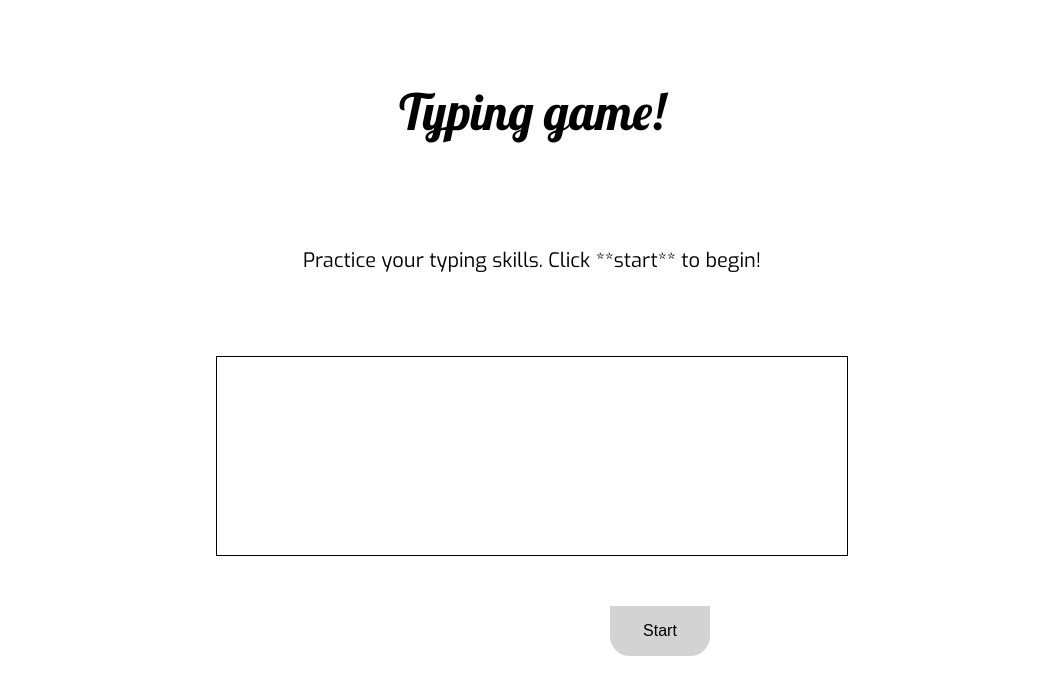
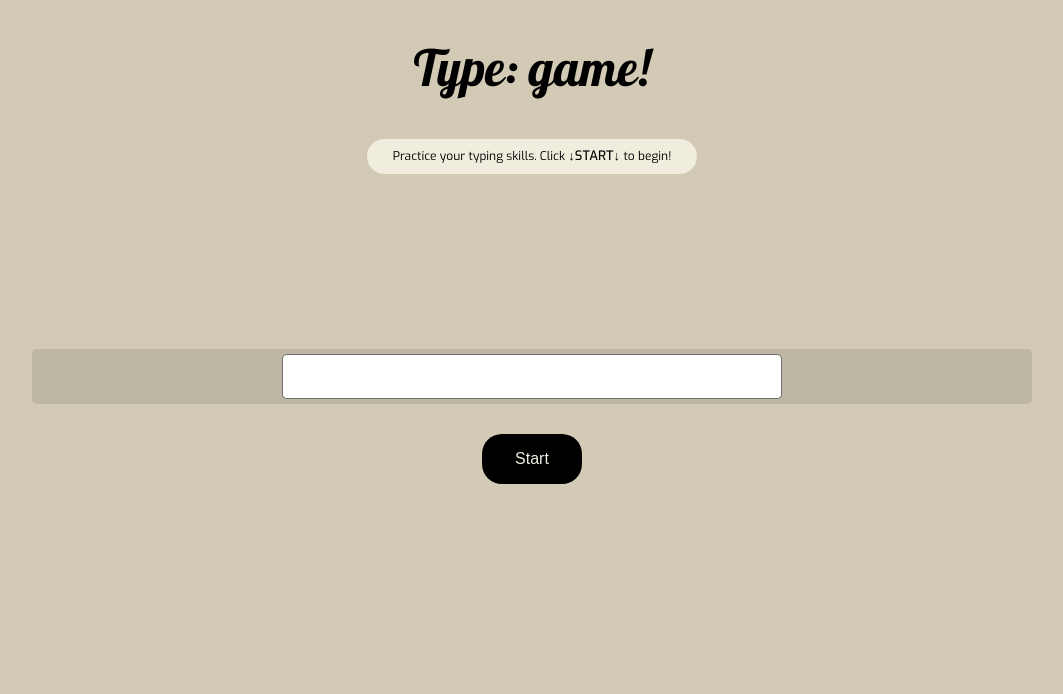
Before and after one commit to Aham3d/typing-game, a plain HTML site: page index.html in a window 1280 px wide. Shown: the whole page, without its empty margins (108-1171 px from the left). Drawn offline with Linux system fonts and the light colour scheme.

Commit message:
basic design part is done

```diff
--- a/index.html
+++ b/index.html
@@ -1,7 +1,7 @@
 <!-- inside index.html -->
 <html>
 <head>
-  <title>Typing game</title>
+  <title>Type: game</title>
 
   <link rel="stylesheet" href="style.css">
 
@@ -14,12 +14,12 @@
 </head>
 <body>
 
-  <header>Typing game!</header>
+  <header>Type: game!</header>
 
   <div class="main">
 
     <div class="title-box">
-      <p class="message">Practice your typing skills. Click **start** to begin!</p>
+      <p class="title">Practice your typing skills. Click <span> ↓START↓ </span> to begin!</p>
     </div>
     <div class="quote-box">
       <p id="quote"></p> <!-- This will display our quote -->
@@ -28,7 +28,7 @@
       <p id="message"></p> <!-- This will display any status messages -->
     </div>
 
-    <div class="input-area">
+    <div class="typing-area">
       <input class="typing-box" type="text" aria-label="current word" id="typed-value" /> <!-- The textbox for typing -->
     </div>
     <div class="button-area">
--- a/style.css
+++ b/style.css
@@ -1,8 +1,96 @@
+/* Box sizing rules */
+*,
+*::before,
+*::after {
+  box-sizing: border-box;
+}
+
+/* Remove default margin */
+body,
+h1,
+h2,
+h3,
+h4,
+p,
+figure,
+blockquote,
+dl,
+dd {
+  margin: 0;
+}
+
+/* Remove list styles on ul, ol elements with a list role, which suggests default styling will be removed */
+ul[role='list'],
+ol[role='list'] {
+  list-style: none;
+}
+
+/* Set core root defaults */
+html:focus-within {
+  scroll-behavior: smooth;
+}
+
+/* Set core body defaults */
+body {
+  min-height: 100vh;
+  text-rendering: optimizeSpeed;
+  line-height: 1.5;
+}
+
+/* A elements that don't have a class get default styles */
+a:not([class]) {
+  text-decoration-skip-ink: auto;
+}
+
+/* Make images easier to work with */
+img,
+picture {
+  max-width: 100%;
+  display: block;
+}
+
+/* Inherit fonts for inputs and buttons */
+input,
+button,
+textarea,
+select {
+  font: inherit;
+}
+
+/* Remove all animations, transitions and smooth scroll for people that prefer not to see them */
+@media (prefers-reduced-motion: reduce) {
+  html:focus-within {
+   scroll-behavior: auto;
+  }
+
+  *,
+  *::before,
+  *::after {
+    animation-duration: 0.01ms !important;
+    animation-iteration-count: 1 !important;
+    transition-duration: 0.01ms !important;
+    scroll-behavior: auto !important;
+  }
+}
+
+
+
+
+
+
+
+
+
+
+
+
+
 /* inside style.css */
 .highlight {
-    background-color: yellow;
-    /* color: rgb(23, 255, 23);
-    background-color: black; */
+    color: rgb(240, 237, 222);
+    background-color: black;
+    border-radius: 3px;
+    width: 20px;
   }
 
   .error {
@@ -15,15 +103,8 @@
   /*  */
 
   body {
-    /* background-color: aliceblue; */
+    background-color: rgb(210, 202, 180);
   }
-
-  .main {
-    display: flex;
-    margin: auto;
-    flex-direction: column;
-  }
-
 
   header {
     font-family: Lobster;
@@ -31,43 +112,89 @@
     text-align: center;
     padding-top: 20px;
     padding-bottom: 24px;
-    margin: 60px auto;
+    margin: 10px auto;
 
   }
 
+  .main {
+    display: flex;
+    margin: auto;
+    flex-direction: column;
+    max-width: 1200px;
+    text-align: center;
+    align-items: center;
+    /* margin-top: 150px; */
+  }
 
-  .message {
+
+
+
+  .title-box  {
+    height: 40px;
+    width: 330px;
+
+  }
+
+  .title {
     font-family: Exo;
     text-align: center;
-    font-size: 20px;
+    justify-content: center;
+    align-items: center;
+    height: 35px;
+    font-size: 12px;
+    background-color: rgb(240, 237, 222);
+    border-radius: 50px;
+    padding-top: 7px;
+
+  }
+
+  .title span {
+    font-weight: 500;
+    font-size: 13px;
+  }
+
+  .quote-box {
+    margin-top: 140px;
+    max-width: 1100px;
   }
 
   #quote {
     font-family: Exo;
     text-align: center;
+    font-size: 20px;
+
+  }
+
+  .typing-area {
+    width: 1000px;
+    margin: 30px auto;
+    height: 55px;
+    background-color: rgba(0, 0, 0, 0.093);
+    display: flex;
+    align-items: center;
+    justify-content: center;
+    border-radius: 5px;
   }
 
   .typing-box   {
-    height: 200px;
-    width: 50%;
-    /* float: right; */
-    /* text-align: center; */
+    height: 45px;
+    width: 500px;
     display: block;
-    border: 1px solid black;
-    margin: 30px auto;
+    border: 1px solid rgba(0, 0, 0, 0.559);
+    border-radius: 5px;
+    font-size: 20px;
   }
 
 
   .button    {
-    background-color: lightgray;
+    background-color: rgb(0, 0, 0);
+    color: rgb(240, 237, 222);
     border: none;
     width: 100px;
     height: 50px;
     font-size: 16px;
     font-family: sans-serif;
-    border-bottom-right-radius: 20px;
-    border-bottom-left-radius: 20px;
+    border-radius: 20px;
     cursor: pointer;
-    margin-left: 710px;
-    margin-top: 20px;
+
   }
```
